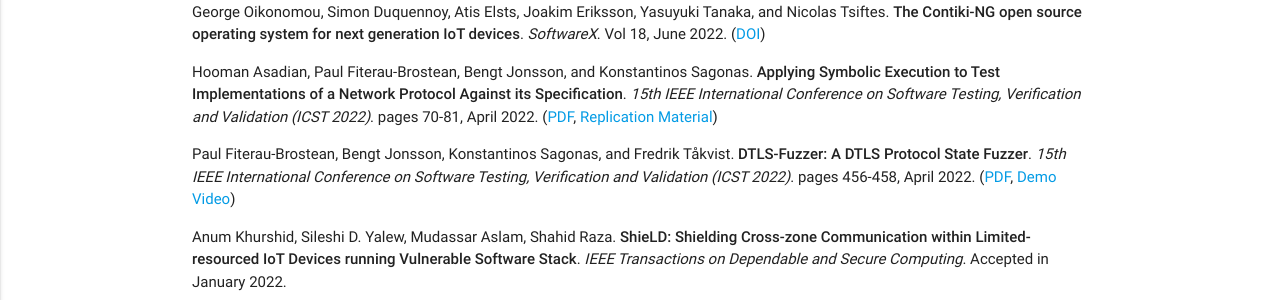
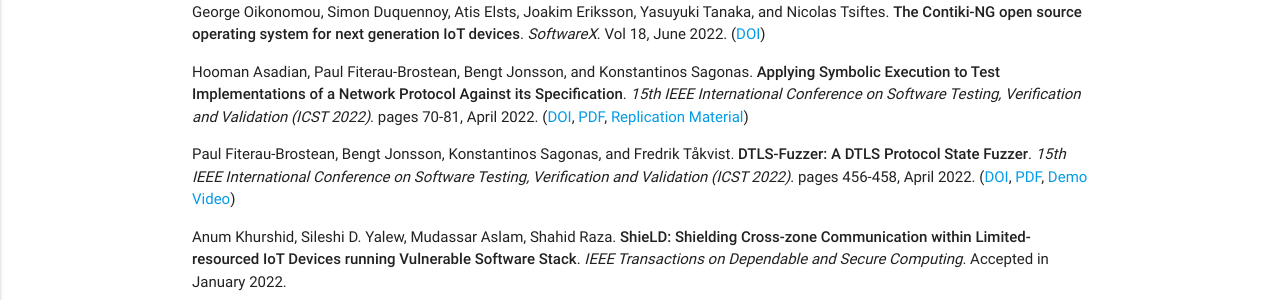
Before and after one commit to assist-project/assist-project.github.io, a Jekyll site: the page built from 03-publications.md, in a window 1280 px wide. Shown: the part 471-771 px from the top of the page. Built offline with Jekyll 4.4.1, drawn with Linux system fonts in a browser that asks for light colours.

Commit message:
Add DOIs for the two ICST 2022 papers

```diff
--- a/03-publications.md
+++ b/03-publications.md
@@ -16,11 +16,11 @@ permalink: /publications/
 
 - George Oikonomou, Simon Duquennoy, Atis Elsts, Joakim Eriksson, Yasuyuki Tanaka, and Nicolas Tsiftes. **The Contiki-NG open source operating system for next generation IoT devices**. _SoftwareX_. Vol 18, June 2022. ([DOI](https://doi.org/10.1016/j.softx.2022.101089))
 
-- Hooman Asadian, Paul Fiterau-Brostean, Bengt Jonsson, and Konstantinos Sagonas. **Applying Symbolic Execution to Test Implementations of a Network Protocol Against its Specification**. _15th IEEE International Conference on Software Testing, Verification and Validation (ICST 2022)_. pages 70-81, April 2022. ([PDF](papers/ApplyingSymExec@ICST-22.pdf), [Replication Material][ICST-22-replication-material])
+- Hooman Asadian, Paul Fiterau-Brostean, Bengt Jonsson, and Konstantinos Sagonas. **Applying Symbolic Execution to Test Implementations of a Network Protocol Against its Specification**. _15th IEEE International Conference on Software Testing, Verification and Validation (ICST 2022)_. pages 70-81, April 2022. ([DOI](https://doi.org/10.1109/ICST53961.2022.00019), [PDF](papers/ApplyingSymExec@ICST-22.pdf), [Replication Material][ICST-22-replication-material])
 
   [ICST-22-replication-material]: https://doi.org/10.5281/zenodo.5929867
 
-- Paul Fiterau-Brostean, Bengt Jonsson, Konstantinos Sagonas, and Fredrik Tåkvist. **DTLS-Fuzzer: A DTLS Protocol State Fuzzer**. _15th IEEE International Conference on Software Testing, Verification and Validation (ICST 2022)_. pages 456-458, April 2022. ([PDF](papers/DTLS-Fuzzer@ICST-22.pdf), [Demo Video][DemoVideo@ICST22])
+- Paul Fiterau-Brostean, Bengt Jonsson, Konstantinos Sagonas, and Fredrik Tåkvist. **DTLS-Fuzzer: A DTLS Protocol State Fuzzer**. _15th IEEE International Conference on Software Testing, Verification and Validation (ICST 2022)_. pages 456-458, April 2022. ([DOI](https://doi.org/10.1109/ICST53961.2022.00051), [PDF](papers/DTLS-Fuzzer@ICST-22.pdf), [Demo Video][DemoVideo@ICST22])
 
   [DemoVideo@ICST22]: https://youtu.be/KtEpwYC-f9M
 
```
